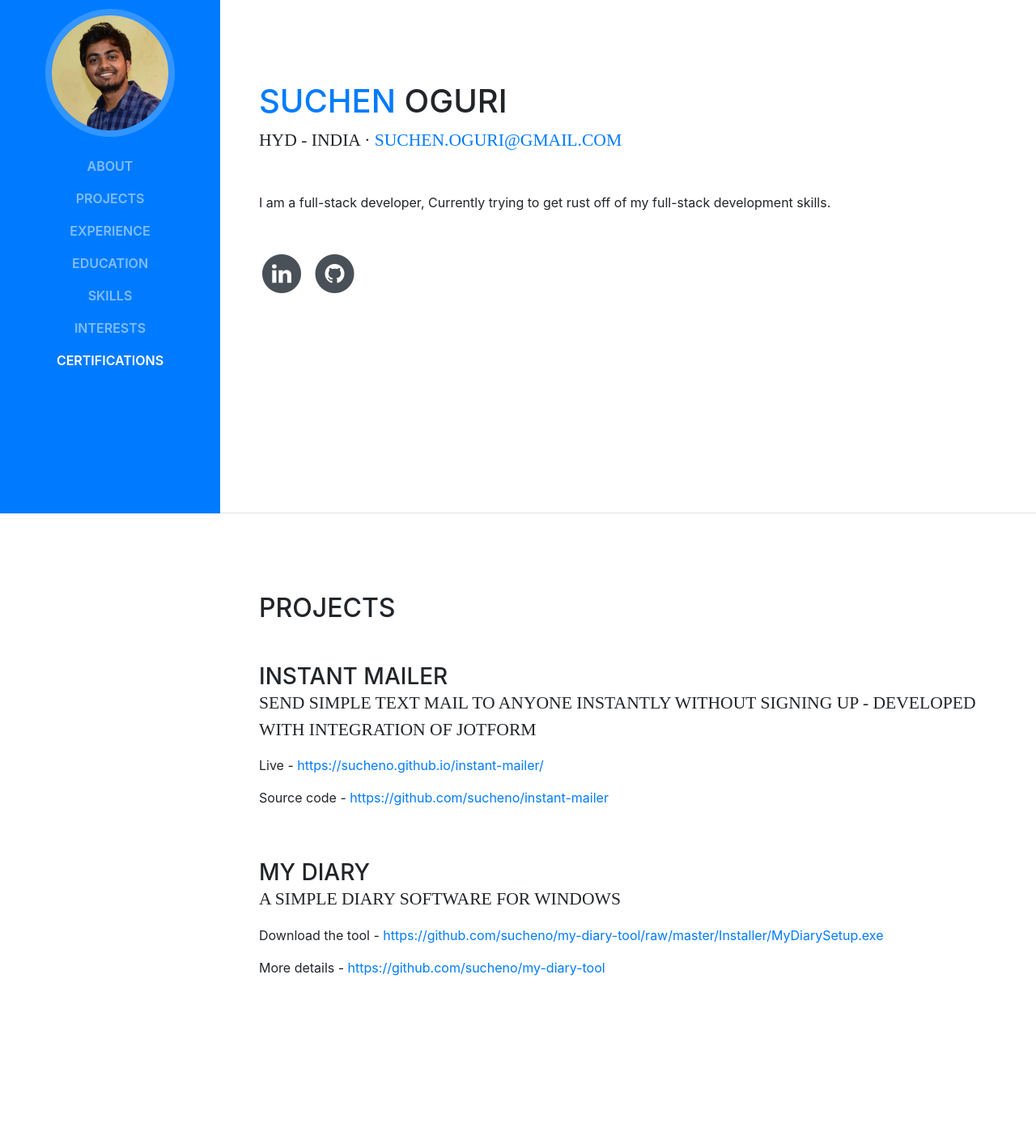
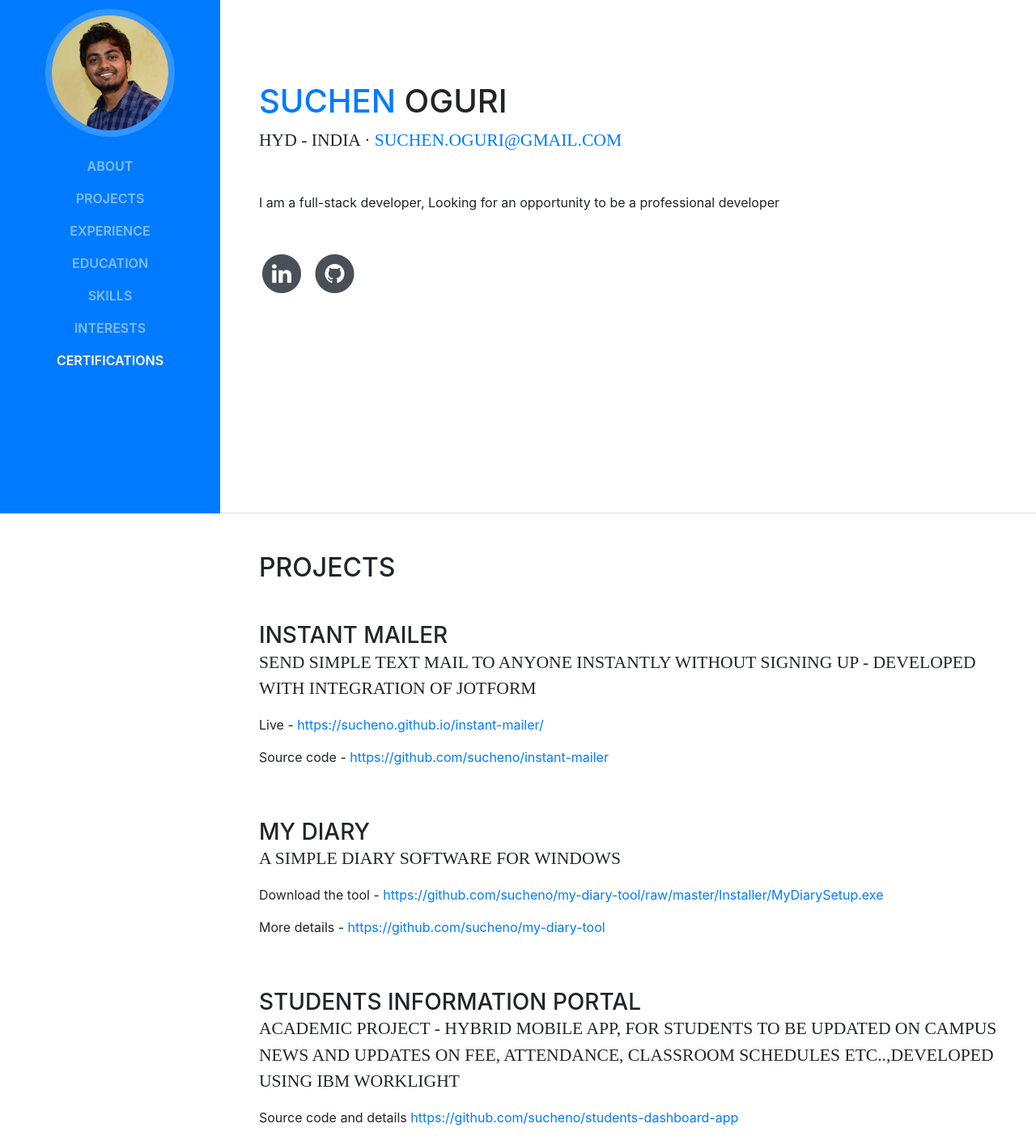
Before and after one commit to sucheno/sucheno.github.io, a website with bundled scripts: page index.html in a window 1280 px wide. Shown: the part 166-1580 px from the top of the page at 81% size. Built offline with nearby package versions, Linux system fonts and the light colour scheme; a web font is replaced by a local one.

Commit message:
updating projects

```diff
--- a/index.html
+++ b/index.html
@@ -77,7 +77,7 @@
           <div class="subheading mb-5">HYD - India ·
             <a href="mailto:name@email.com">suchen.oguri@gmail.com</a>
           </div>
-          <p class="mb-5">I am a full-stack developer, Currently trying to get rust off of my full-stack development skills. </p>
+          <p class="mb-5">I am a full-stack developer, Looking for an opportunity to be a professional developer</p>
           <ul class="list-inline list-social-icons mb-0">
 
             <li class="list-inline-item">
@@ -124,7 +124,17 @@
             </div>
           </div>
 
- 		<div class="resume-item d-flex flex-column flex-md-row mb-5">
+
+          <div class="resume-item d-flex flex-column flex-md-row mb-5">
+            <div class="resume-content mr-auto">
+              <h3 class="mb-0">Students Information Portal</h3>
+              <div class="subheading mb-3">Academic Project - Hybrid mobile app, for students to be updated on campus news and updates on fee, attendance, classroom schedules etc..,Developed using IBM Worklight</div>
+              <p> Source code and details <a href="https://github.com/sucheno/students-dashboard-app"> https://github.com/sucheno/students-dashboard-app</a></p>
+              <p> <a href=""> </a></p>
+            </div>
+          </div>
+
+          <div class="resume-item d-flex flex-column flex-md-row mb-5">
             <div class="resume-content mr-auto">
               <h3 class="mb-0"></h3>
               <div class="subheading mb-3"></div>
```
